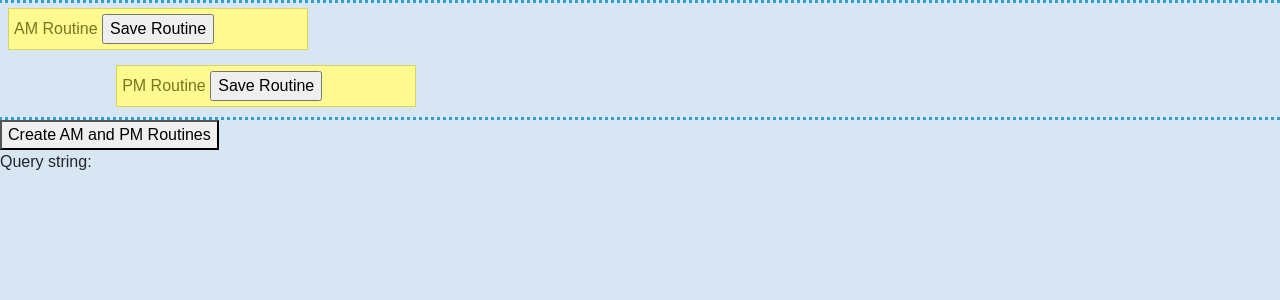
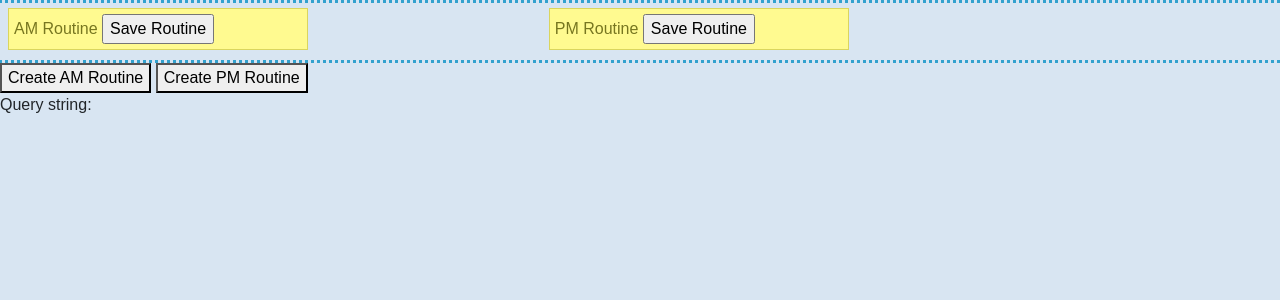
Before and after one commit to florating/skincare-routine-helper, a Flask app: template templates/routine_blank.html in a window 1280 px wide; the page is wider, and only the part inside the window is pictured. Shown: the part 84-384 px from the top of that part. Run offline with Flask 2, Linux system fonts and the light colour scheme; the template is opened without the code that fills it, so the values that code supplies are empty; some libraries are stand-ins or nearby versions.

Commit message:
Update with routine creation via AJAX (almost done)
The code in routines.js is currently able to:
  - create new AM and PM routines for beginners
  - populate with <li> tags for new steps for each routine
  - populate the above steps with dropdown menus for product names from
    the user's current cabinet of skincare products (per category type)
  - send form data via AJAX (jQuery) POST request to the server

The server is able to receive the form data, but the format is not what
I was originally hoping to use.

-- EXAMPLE --
Currently, request.form.to_dict(flat=False) looks like:
    {'routine_type': ['am'], 'steps[]': ['559', '88']}

```diff
--- a/server.py
+++ b/server.py
@@ -1,6 +1,8 @@
 """Server routes and view functions."""
 
+import json
 import os
+from pprint import pprint
 
 from flask import flash, Flask, jsonify, redirect, render_template, request, session, url_for
 import flask_login
@@ -259,7 +261,7 @@ def add_products_to_cabinet():
 @login_required
 def get_cabinet_list():
     """Return a list of products within a user's cabinet to send to routines.js."""
-
+    # TODO: check if GET request url still shows up via AJAX with routines.js
     cat_dict = [crud.get_category_dict()]
     cabs = current_user.serialize_cabinets
     return jsonify(cat_dict = cat_dict, cabinet = cabs)
@@ -281,30 +283,92 @@ def setup_routine():
     """
     if request.method == 'POST':
         data = request.form
-        print(data)
+        pprint(data)
+        pprint('jsonify(request.form) is...')
+        pprint(jsonify(data))
+        # desired_result = {
+        #     'routine_type': 'am',
+        #     'steps': [
+        #         {
+        #             'category_id': 1,
+        #             'product_id': 500
+        #         },
+        #         {
+        #             'category_id': 2,
+        #             'product_id': 400
+        #         }
+        #     ]
+        # }
+        # {
+        #     'routine_type': 'am',
+        #     'steps[0][category_id]': '1',
+        #     'steps[0][product_id]': '56',
+        #     'steps[1][category_id]': '9',
+        #     'steps[1][product_id]': '558'
+        # }
+        # pprint("Trying json.load now...")
+        # pprint(json.loads(data))
+        # JSON.stringify(form_data) (from routines.js)
+        # {'{"routine_type":"am","steps":[{"category_id":"1","product_id":"56"}]}': ''}
+
+
+
+        # ImmutableMultiDict([('{"routine_type":"am","steps":["88","559"]}', '')])
+        # request.form.to_dict(flat=True) is...
+        # {'{"routine_type":"am","steps":["88","559"]}': ''}
 
         am_or_pm = request.form.get("routine_type")
-        form_dict = request.form.to_dict(flat=True)
-        print("form_dict is...")
-        print(form_dict)
+        form_dict = request.form.to_dict(flat=False)
+        print("request.form.to_dict(flat=False) is...")
+        pprint(form_dict)
+        routine_type = form_dict['routine_type']
+        steps = form_dict['steps[]']
+        pprint('Printing routine_type and steps from form_dict now...')
+        pprint(routine_type)
+        pprint(steps)
 
-        steps_dict = form_dict['steps'][0]
-        print("steps_dict is...")
-        print(steps_dict)
+        # steps_dict = form_dict['steps'][0]
+        # print("steps_dict is...")
+        # pprint(steps_dict)
 
-        print(f'\n\n\nCreating a new {am_or_pm.upper()} routine:')
-        for cat_id, p_id in steps_dict.items():
-            category_name = model.Category.query.filter_by(
-                category_id=cat_id).first().category_name
-            print(f'\n\n{category_name} step with cat_id = {cat_id}')
-            print(f'p_id = {p_id}')
-            p_obj = crud.get_obj_by_id('Product', p_id)  # change p_id to int?
-            print('\n\n\np_obj is:')
-            print(p_obj)
+        # print(f'\n\n\nCreating a new {am_or_pm.upper()} routine:')
+        # for cat_id, p_id in steps_dict.items():
+        #     category_name = model.Category.query.filter_by(
+        #         category_id=cat_id).first().category_name
+        #     print(f'\n\n{category_name} step with cat_id = {cat_id}')
+        #     print(f'p_id = {p_id}')
+        #     p_obj = crud.get_obj_by_id('Product', p_id)  # change p_id to int?
+        #     print('\n\n\np_obj is:')
+        #     pprint(p_obj)
 
+
+        # NOTE: final version!
+        # form_data from routines.js = {
+        #   'routine_type': 'am',
+        #   'steps[]': '559'
+        # }
+        # 'jsonify(request.form) is...'
+        #   <Response 48 bytes [200 OK]>
+        # request.form.to_dict(flat=False) is...
+        #   {'routine_type': ['am'], 'steps[]': ['559', '88']}
+        # 'Printing routine_type and steps from form_dict now...'
+            # routine_type = form_dict['routine_type'] --> ['am']
+            # steps = form_dict['steps[]'] --> ['559', '88']
         print("We went to /routine with a POST request successfully!")
         return "Success!"
     return render_template('routine_blank.html')
+
+
+@app.route('/add/routine', methods=['POST'])
+@login_required
+def add_routine():
+    form_data = {
+        'am_or_pm': request.form.get('routine_type'),
+        'name': request.form.get('name'),
+        'user': current_user
+    }
+    routine_obj = crud.create_table_obj('Routine', **form_data)
+    return routine_obj.routine_id
 
 
 @app.route('/routine_blank')
@@ -323,4 +387,5 @@ def test_react():
 if __name__ == '__main__':
     print("Hello, I'm in server.py's special statement since __name__ == '__main__'!")
     connect_to_db(app, db_uri=f"postgresql:///{_DB_NAME_}", echo=False)
+    db.create_all()
     app.run(host='0.0.0.0', debug=True)
--- a/static/js/routines.js
+++ b/static/js/routines.js
@@ -27,16 +27,16 @@ function add_am_step(routine = AM_STEP) {
 }
 
 function create_routine_steps(am_or_pm, routine = BEGINNER_ROUTINE) {
-  for (const [key, value] of Object.entries(routine)) {
+  for (const [categoryId, categoryName] of Object.entries(routine)) {
     /*  EXAMPLE:
       <li class="ui-state-default" name="9">Cleanser:</li>
       <select class="category_id_9" name="product_id">
     */
 
     $(`div.${am_or_pm}-routine .sortable`).append(`
-      <li class="ui-state-default" name="${key}" id="${am_or_pm}_routine-category_id_${key}">
-        TEST ${value}:
-        <select class="category_id_${key}" name="product_id">
+      <li class="ui-state-default step" data-routine-type="${am_or_pm}" data-category-id="${categoryId}" name="${categoryId}" id="${am_or_pm}_routine-category_id_${categoryId}">
+        TEST ${categoryName}:
+        <select class="category_id_${categoryId}" data-category-id="${categoryId}" name="product_id">
           <option value="">--Select--</option>
         </select>
       </li>`
@@ -55,17 +55,19 @@ function generate_complete_routine(am_or_pm, cabinet_list, routine = BEGINNER_RO
 
 /* GENERATING CABINET OPTIONS for pre-existing steps */
 
-function add_cabinet_options(cabinet_list) {
+function add_cabinet_options(cabinetArray) {
   /*  EXAMPLE:
     <option class="dropdown-item" value="716">
       COSRX Low pH Good Morning Cleanser
     </option>
   */
-  for (const cab_obj of cabinet_list) {
-    let cat_id = cab_obj.category_id;
-    $(`select.category_id_${cat_id}`).append(`
-      <option class="dropdown-item" value="${cab_obj.product_id}">
-        ${cab_obj.product_name}
+  for (const cabObj of cabinetArray) {
+    const catId = cabObj.category_id;
+    const prodId = cabObj.product_id;
+    const prodName = cabObj.product_name;
+    $(`select.category_id_${catId}`).append(`
+      <option class="dropdown-item" data-category-id="${catId}" data-product-id="${prodId}" value="${prodId}">
+        ${prodName}
       </option>
     `);
   };
@@ -87,28 +89,35 @@ $(() => {
   });
   // $(".routine ul, .routine li").disableSelection();
 
+  /* CHECK IF CURRENT USER HAS ANY ROUTINES */
+
+  /* IF YES, LOAD STEPS PER ROUTINE */
+  // create_routine_steps('am', current_user.routine.routine_id);
+  // $("div.am-routine ul.steps").append(
+  //   '<li></li>'
+  // );
 
   /* CREATING ROUTINES FROM SCRATCH */
 
   // TODO: Test and fix, alongside this route in server.py.
   // Do this if the user needs to create new skincare routines from scratch!
-  $("#create-new-routines").on("click", () => {
-    console.log(`I just clicked the "Create AM and PM Routines" button.`)
+  $("#create-am-routine").on("click", () => {
+    console.log(`I just clicked the "Create AM Routine" button.`)
     $.post('/get_cabinet', '', (res) => {
       console.log(res);
-      const cabinet_list = res.cabinet;  // should I make this a global variable?
-      // console.log(`cabinet_list = ${cabinet_list}`);
-      // console.log(`cabinet_list[0] = ${cabinet_list[0]}`);
-      console.log(`cabinet_list[0].product_id = ${cabinet_list[0].product_id}`);
-      const categories_dict = res.cat_dict[0];
-      console.log(`categories_dict = ${categories_dict}`);
+      const cabinetArray = res.cabinet;  // should I make this a global variable?
+      // console.log(`cabinetArray = ${cabinetArray}`);
+      // console.log(`cabinetArray[0] = ${cabinetArray[0]}`);
+      console.log(`cabinetArray[0].product_id = ${cabinetArray[0].product_id}`);
+      const categoriesDict = res.cat_dict[0];
+      console.log(`categoriesDict = ${categoriesDict}`);
 
       // AM ROUTINE:
-      generate_complete_routine("am", cabinet_list, BEGINNER_ROUTINE);
+      generate_complete_routine("am", cabinetArray, BEGINNER_ROUTINE);
 
       // PM ROUTINE:
-      generate_complete_routine("pm", cabinet_list, BEGINNER_ROUTINE);
-      add_cabinet_options(cabinet_list);
+      generate_complete_routine("pm", cabinetArray, BEGINNER_ROUTINE);
+      add_cabinet_options(cabinetArray);
     });
 
   });
@@ -116,55 +125,101 @@ $(() => {
 
   // TODO: save the order of the skincare routine in the updated ORM class for routines
   $("#submit-am-routine").on("click", (evt) => {
+    evt.preventDefault();
+    console.log("%cI hit the save button, success!", "color:blue;");
 
-    console.log("I hit the save button, success!")
-    evt.preventDefault();
+    let amForm = document.getElementById("form-am-routine");
+    const routine_steps = [];
+    // const formData = {
+    //   routine_type: "am",
+    //   steps: routine_steps,
+    // };
+    // console.log("Creating formData...");
+    // console.log(formData);
+    // for (let step of amForm.elements) {
+    //   console.log("In the for loop, step is now:")
+    //   console.log(step);
+    //   if (step.value > 0) {
+    //     routine_steps.push({
+    //       category_id: step.dataset.categoryId,
+    //       product_id: step.value,
+    //     });
+    //   }
+    //   console.log("formData is...")
+    //   console.log(formData);
+    // }
+    const formData = $(amForm).serializeArray();
+    for (let step of formData) {
+      if (step.value !== "") {
+      routine_steps.push(step.value)
+      }
+    }
+    // const amSteps = document.querySelectorAll('div.am-routine li.step');
+    // for (let step of amSteps) {
+    //   let catId = step.dataset.categoryId;
+    //   console.log("catId: ", catId);
+    //   console.log($(step).attr("name"));
+    //   $(`.am-routine select.`)
+    // }
+    // console.table(amSteps);
 
-    const routine_steps = [];
-    $("div.am-routine li").each((index, li_el) => {
+    // const routine_steps = [];
+    // $("div.am-routine li").each((index, li_el) => {
 
-      console.log("li_el is below:")
-      console.log(li_el);
+    //   console.log("li_el is below:");
+    //   console.log(li_el);
 
-      const stepObj = {};
-      stepObj["category_id"] = $(li_el).attr("name");
-      console.log("category_id");
-      console.log(stepObj["category_id"]);
+    //   const stepObj = {};
+    //   stepObj["category_id"] = $(li_el).attr("name");
+    //   console.log("category_id");
+    //   console.log(stepObj["category_id"]);
 
-      const select_obj = $(`.am-routine select.category_id_${stepObj["category_id"]}`);
-      console.log("select_obj");
-      console.log(select_obj);
+    //   const select_obj = $(`.am-routine select.category_id_${stepObj["category_id"]}`);
+    //   //   console.log("select_obj");
+    //   //   console.log(select_obj);
 
-      stepObj["product_id"] = $(select_obj).val();
-      console.log("product_id");
-      console.log(stepObj["product_id"]);
+    //   stepObj["product_id"] = $(select_obj).val();
+    //   console.log("product_id");
+    //   console.log(stepObj["product_id"]);
 
-      console.log("stepObj is below:");
-      console.log(stepObj);
+    //   console.log("stepObj is below:");
+    //   console.log(stepObj);
 
-      if (stepObj["product_id"] !== "" && stepObj["product_id"] !== undefined) {
-        console.log("The product_id was valid.");
-        routine_steps.push(stepObj);
-      } else {
-        console.log("The product_id was invalid.")
-      }
-    });
+    //   if (stepObj["product_id"] !== "" && stepObj["product_id"] !== undefined) {
+    //     console.log("The product_id was valid.");
+    //     routine_steps.push(stepObj);
+    //   } else {
+    //     console.log("The product_id was invalid.")
+    //   }
+    // });
 
-    let form_data = {
-      routine_type: "am",
-      steps: routine_steps,
-    };
+    console.log("Now routine_steps looks like this:")
+    console.log(routine_steps);
 
-    console.log("Here is the form_data variable!")
-    console.log(form_data);
+    // let form_data = {
+    //   routine_type: "am",
+    //   steps: routine_steps,
+    // };
 
-    console.log(`form_data["steps"]`);
-    console.log(form_data["steps"]);
+    // console.log("Here is the form_data variable!")
+    // console.log(form_data);
 
-    if (form_data["steps"].length === 0) {
+    // console.log(`form_data["steps"]`);
+    // console.log(form_data["steps"]);
+    console.log(formData);
+
+
+    if (routine_steps.length === 0) {
+
+    // if (formData["steps"].length === 0) {
       alert("Uh oh! You didn't select any products for this skincare routine.");
     }
     else {
+      const form_data = {routine_type: 'am', steps: routine_steps};
+      console.log("form_data is...")
+      console.log(form_data);
+      // form_data_1 = {routine_type: 'am', steps: routine_steps}
+      // don't send arrays
       $.post("/routine", form_data, (res) => {
         console.log(res);
         // console.log(`res.json = ${res.json}`);
--- a/templates/routine_blank.html
+++ b/templates/routine_blank.html
@@ -9,45 +9,49 @@
 <link rel="stylesheet" href="//code.jquery.com/ui/1.13.0/themes/base/jquery-ui.css">
 <link rel="stylesheet" href="/static/css/draggable.css">
 <script src="https://code.jquery.com/ui/1.13.0/jquery-ui.js"></script>
-<script src="/static/js/routines.js"></script>
 {% endblock %}
 
 
 {% block body %}
 <div class="row">
-  <form class="am-routine" action="#">
   <div class="am-routine routine col-lg-4">
+    <form id="form-am-routine" action="#" method="POST">
       <ul>
         <li class="ui-state-highlight draggable">AM Routine
           <input id="submit-am-routine" type="submit" value="Save Routine">
         </li>
       </ul>
 
-      <ul class="sortable">
+      <ul class="sortable steps">
 
       </ul>
-    </div>
     </form>
 
+  </div>
   <div class="pm-routine routine col-lg-4 offset-lg-1">
+    <form id="form-pm-routine" action="#" method="POST">
+
       <ul>
         <li class="ui-state-highlight draggable">PM Routine
           <input id="submit-pm-routine" type="submit" value="Save Routine">
         </li>
       </ul>
-    <ul class="sortable">
+      <ul class="sortable steps">
 
       </ul>
+    </form>
+
   </div>
 </div>
 
 <div>
-  <button id="create-new-routines">Create AM and PM Routines</button>
+  <button id="create-am-routine">Create AM Routine</button>
+  <button id="create-pm-routine">Create PM Routine</button>
 </div>
 Query string: <span id="test-query"></span>
 {% endblock body %}
 
 
 {% block after_body %}
-
+<script src="/static/js/routines.js"></script>
 {% endblock %}
```
Lines whose indentation alone changed are shown as unchanged.
